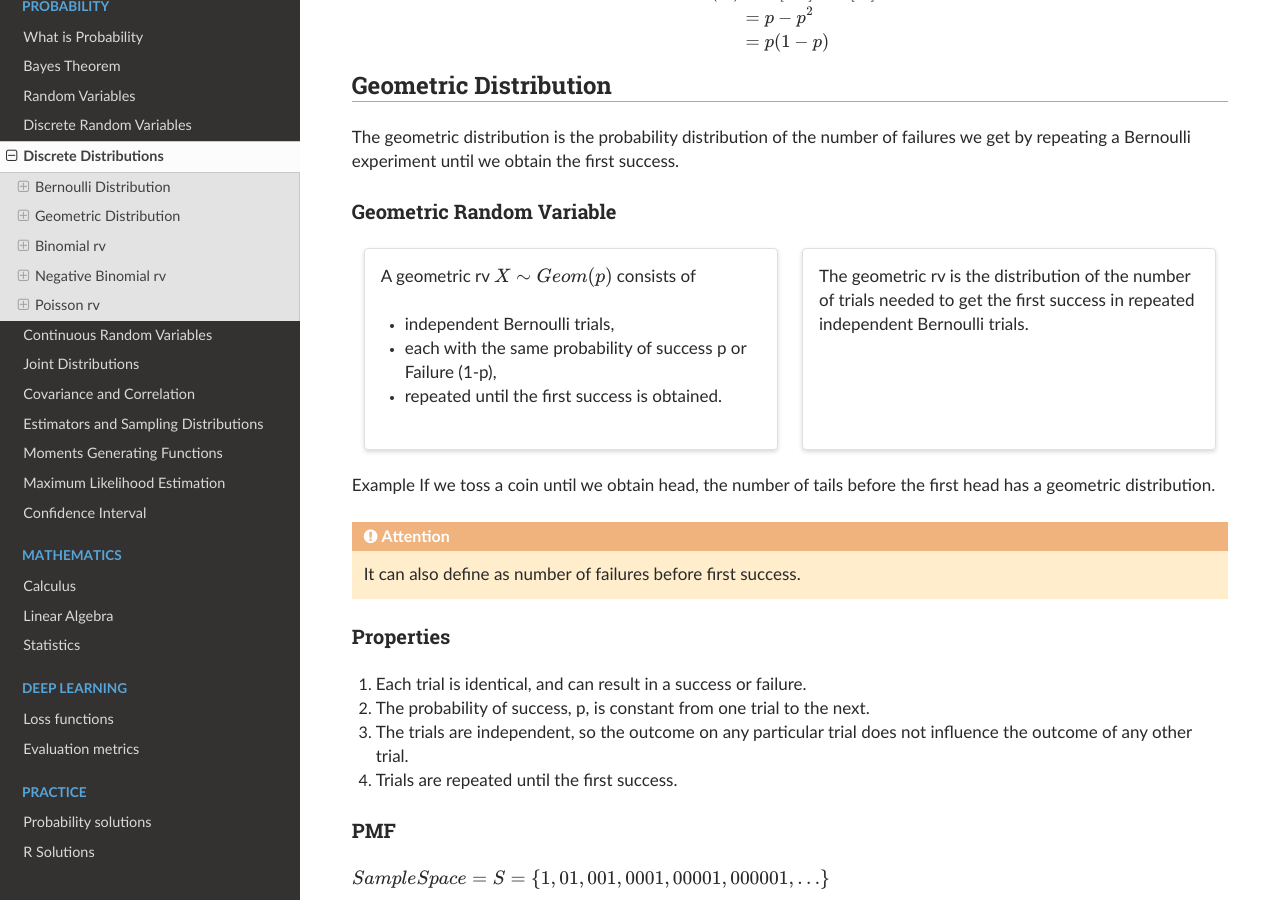
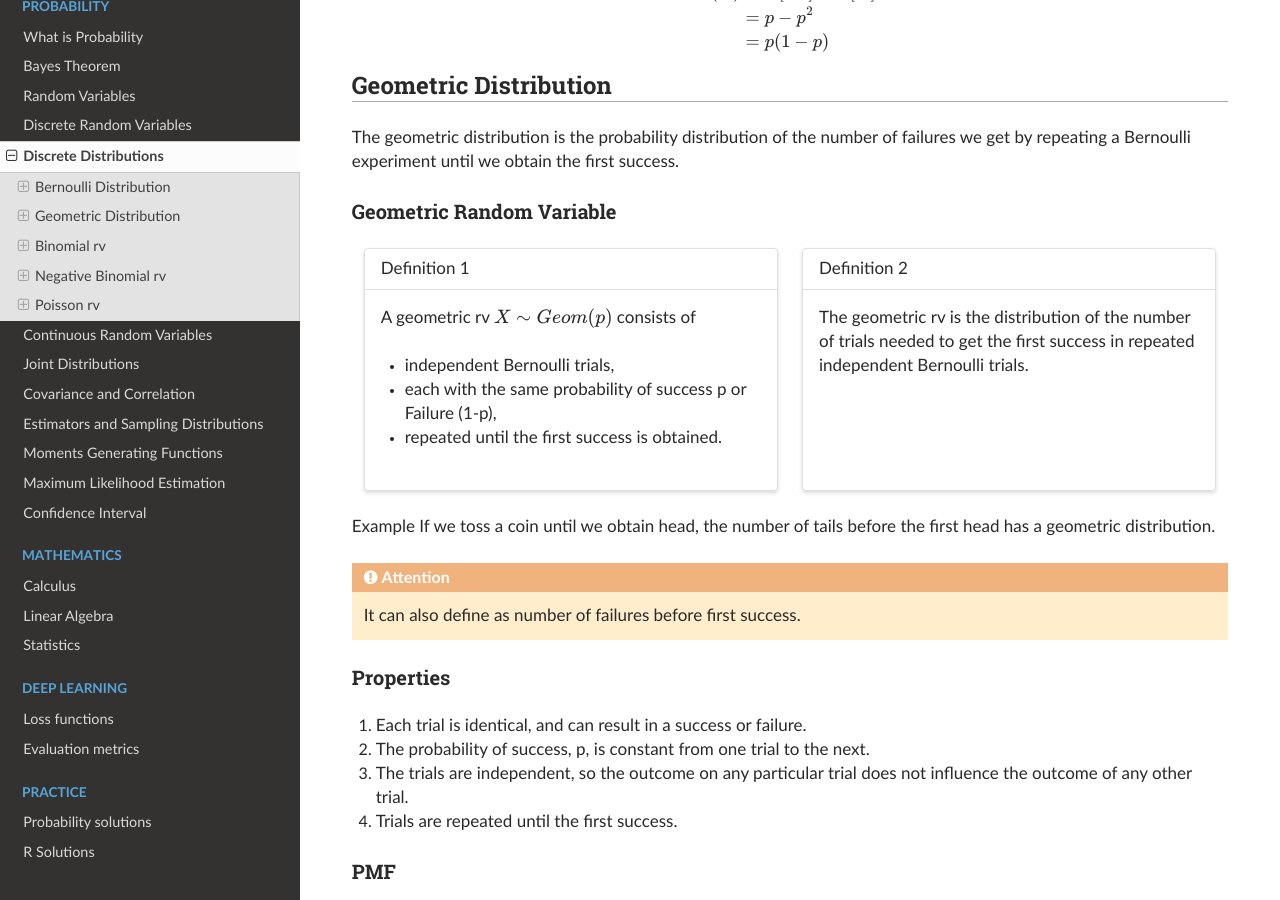
Before and after one commit to akkefa/ml-notes, a Sphinx documentation site: the page built from docs/probability/discrete_distributions.md, in a window 1280 px wide and 900 px high, scrolled down 1700 px. Built offline with Sphinx 7.4.7 and the Read the Docs theme 2.0.0, drawn with Linux system fonts in a browser that asks for light colours.

Commit message:
new changes

```diff
--- a/docs/probability/discrete_distributions.md
+++ b/docs/probability/discrete_distributions.md
@@ -91,6 +91,8 @@ experiment until we obtain the first success.
 ::::{grid}
 
 :::{grid-item-card}
+Definition 1
+^^^^^^^^^^^^^
 A geometric rv $X \sim Geom(p)$ consists of
 
 - independent Bernoulli trials,
@@ -100,6 +102,8 @@ A geometric rv $X \sim Geom(p)$ consists of
 :::
 
 :::{grid-item-card}
+Definition 2
+^^^^^^^^^^^^^
 The geometric rv is the distribution of the number of trials needed to get the first success in repeated
 independent Bernoulli trials.
 :::
```
